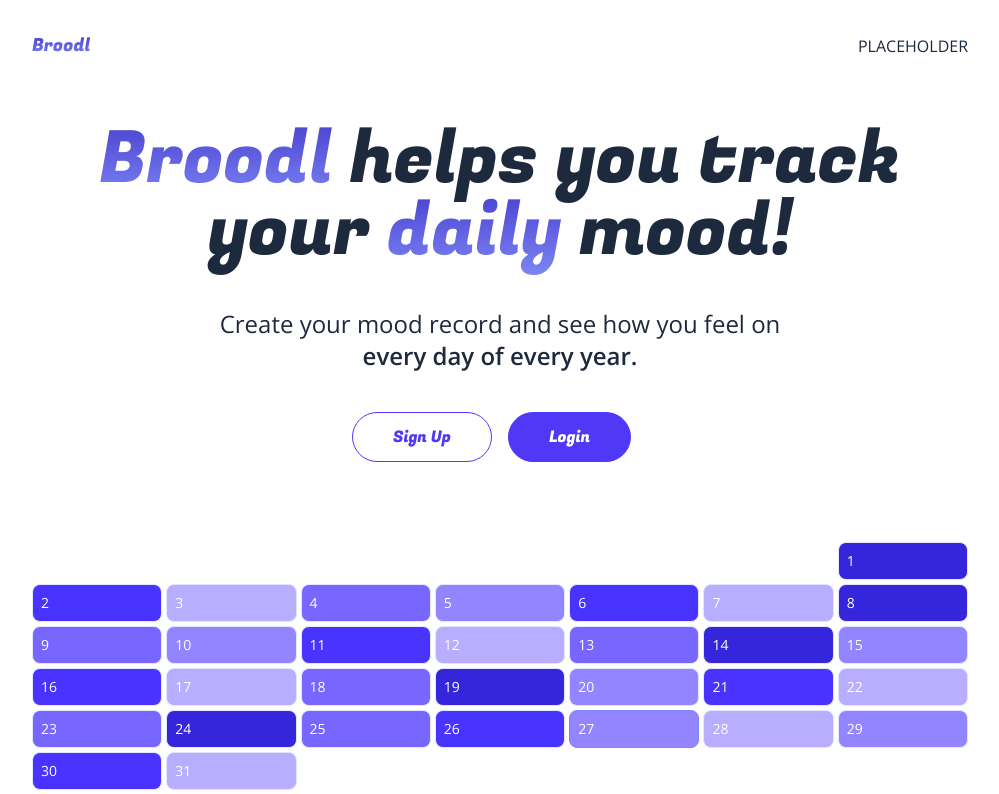
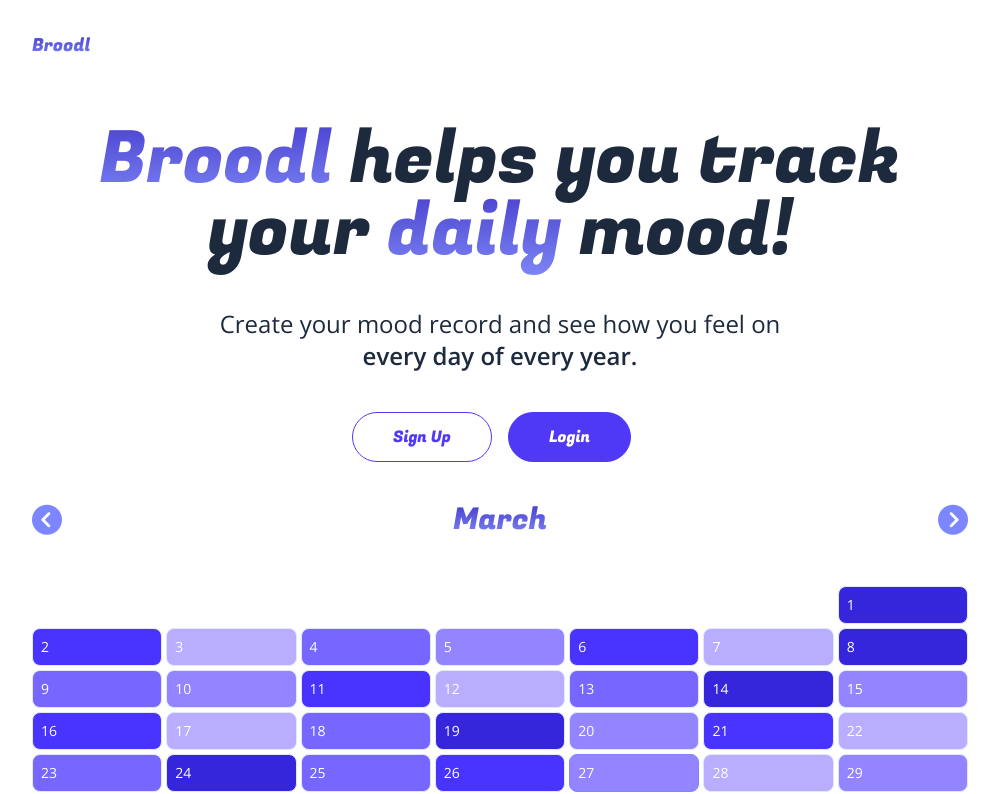
Before and after one commit to rafeyosa/broodl, a Next.js app: page / in a window 1280 px wide. Shown: the top 794 px of the page, without its empty margins (140-1139 px from the left). Built offline with nearby package versions, Linux system fonts and the light colour scheme; no server answers.

Commit message:
feat: Adding calendar change and logout button

```diff
--- a/src/app/layout.js
+++ b/src/app/layout.js
@@ -3,6 +3,7 @@ import "./globals.css";
 import Link from "next/link";
 import { AuthProvider } from "@/context/AuthContext";
 import Head from "next/head";
+import Logout from "@/components/Logout";
 
 const opensans = Open_Sans({ subsets: ["latin"] });
 const fugaz = Fugaz_One({ subsets: ["latin"], weight: ["400"] });
@@ -30,7 +31,7 @@ export default function RootLayout({ children }) {
           Broodl
         </h1>
       </Link>
-      <div className="flex items-center justify-between">PLACEHOLDER</div>
+      <Logout />
     </header>
   );
 
--- a/src/components/Calendar.jsx
+++ b/src/components/Calendar.jsx
@@ -1,6 +1,9 @@
 "use client";
 import { baseRating, gradients } from "@/utils";
+import { Fugaz_One } from "next/font/google";
 import React, { useState } from "react";
+
+const fugaz = Fugaz_One({ subsets: ["latin"], weight: ["400"] });
 
 const months = {
   January: "Jan",
@@ -33,7 +36,7 @@ export default function Calendar(props) {
   const [selectedMonth, setSelectedMonth] = useState(monthsArr[now.getMonth()]);
   const [selectedYear, setSelectedYear] = useState(now.getFullYear());
 
-  const monthIndex = Object.keys(months).indexOf(selectedMonth);
+  const monthIndex = monthsArr.indexOf(selectedMonth);
   const monthNum = monthIndex + 1;
   // Get index of first day of month in a row of week (0 = Sunday)
   const firstDayOfMonth = new Date(selectedYear, monthIndex, 1).getDay();
@@ -45,7 +48,42 @@ export default function Calendar(props) {
 
   const data = completeData?.[selectedYear]?.[monthNum] || {};
 
+  function handleIncrementMonth(val) {
+    if (monthIndex + val < 0) {
+      setSelectedMonth(monthsArr[monthsArr.length - 1]);
+      setSelectedYear((curr) => curr - 1);
+    } else if (monthIndex + val > 11) {
+      setSelectedMonth(monthsArr[0]);
+      setSelectedYear((curr) => curr + 1);
+    } else {
+      setSelectedMonth(monthsArr[monthIndex + val]);
+    }
+  }
+
   return (
+    <div className="flex flex-col gap-2">
+      <div className="grid grid-cols-5 gap-4 text-2xl sm:text-3xl">
+        <button
+          className="mr-auto text-indigo-400 duration-200 hover:text-indigo-500"
+          onClick={() => {
+            handleIncrementMonth(-1);
+          }}
+        >
+          <i className="fa-solid fa-circle-chevron-left" />
+        </button>
+        <p className={fugaz.className + " text-center capitalize textGradient col-span-3 whitespace-nowrap"}>
+          {selectedMonth}
+          {selectedYear !== now.getFullYear() && ` ${selectedYear}`}
+        </p>
+        <button
+          className="ml-auto text-indigo-400 duration-200 hover:text-indigo-500"
+          onClick={() => {
+            handleIncrementMonth(1);
+          }}
+        >
+          <i className="fa-solid fa-circle-chevron-right" />
+        </button>
+      </div>
       <div className="flex flex-col overflow-hidden gap-1 py-4 sm:py-6 md:py-10">
         {[...Array(numRows).keys()].map((row, rowIndex) => {
           return (
@@ -96,5 +134,6 @@ export default function Calendar(props) {
           );
         })}
       </div>
+    </div>
   );
 }
--- /dev/null
+++ b/src/components/CallToAction.jsx
@@ -0,0 +1,30 @@
+"use client";
+import { useAuth } from "@/context/AuthContext";
+import Link from "next/link";
+import React from "react";
+import Button from "./Button";
+
+export default function CallToAction() {
+  const { currentUser } = useAuth();
+
+  if (currentUser) {
+    return (
+      <div className="max-w-[600px] mx-auto w-full">
+        <Link href={"/dashboard"}>
+          <Button text="Go to dashboard" full dark />
+        </Link>
+      </div>
+    );
+  }
+
+  return (
+    <div className="grid grid-cols-2 gap-4 w-fit mx-auto">
+      <Link href={"/dashboard"}>
+        <Button text="Sign Up" />
+      </Link>
+      <Link href={"/dashboard"}>
+        <Button text="Login" dark />
+      </Link>
+    </div>
+  );
+}
--- a/src/components/Hero.jsx
+++ b/src/components/Hero.jsx
@@ -1,8 +1,7 @@
 import { Fugaz_One } from "next/font/google";
 import React from "react";
-import Button from "./Button";
 import Calendar from "./Calendar";
-import Link from "next/link";
+import CallToAction from "./CallToAction";
 
 const fugaz = Fugaz_One({ subsets: ["latin"], weight: ["400"] });
 
@@ -21,14 +20,7 @@ export default function Hero() {
         Create your mood record and see how you feel on{" "}
         <span className="font-semibold">every day of every year.</span>
       </p>
-      <div className="grid grid-cols-2 gap-4 w-fit mx-auto">
-        <Link href={"/dashboard"}>
-          <Button text="Sign Up" />
-        </Link>
-        <Link href={"/dashboard"}>
-          <Button text="Login" dark />
-        </Link>
-      </div>
+      <CallToAction />
       <Calendar demo />
     </div>
   );
--- /dev/null
+++ b/src/components/Logout.jsx
@@ -0,0 +1,23 @@
+"use client";
+import React from "react";
+import Button from "./Button";
+import { useAuth } from "@/context/AuthContext";
+import { usePathname } from "next/navigation";
+import Link from "next/link";
+
+export default function Logout() {
+  const { currentUser, logout } = useAuth();
+  const pathName = usePathname();
+
+  if (!currentUser) {
+    return null;
+  }
+  if (pathName === "/") {
+    return (
+      <Link href={"/dashboard"}>
+        <Button text="Go to dashboard" />
+      </Link>
+    );
+  }
+  return <Button text="Logout" onClick={logout} />;
+}
```
Lines whose indentation alone changed are shown as unchanged.
